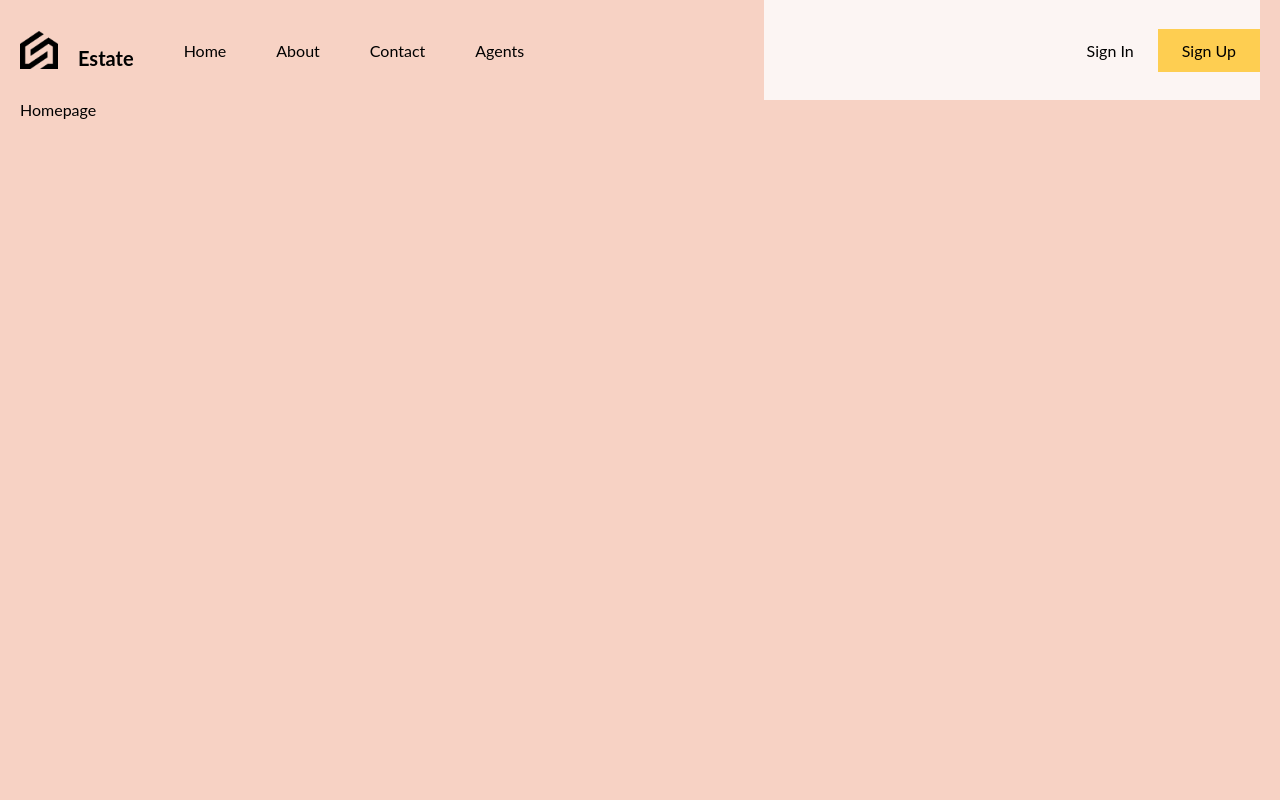
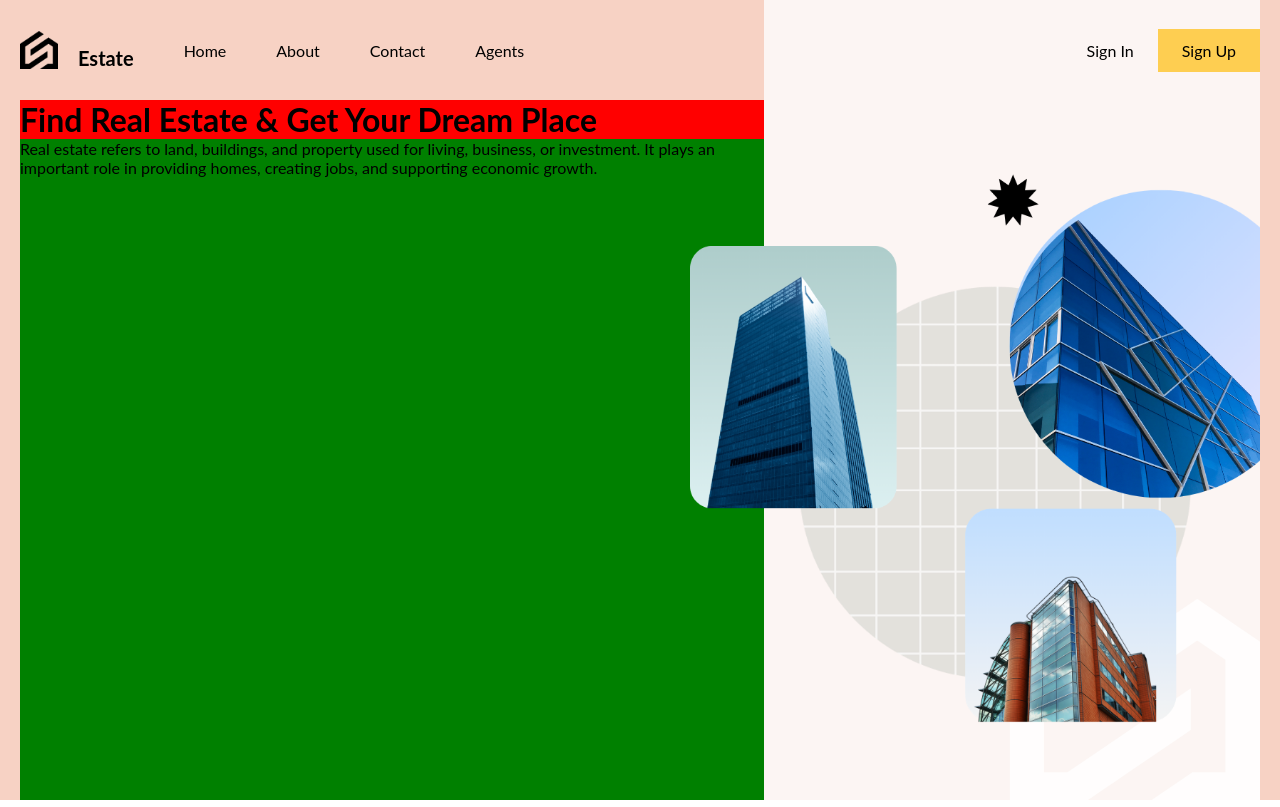
Before and after one commit to akshayyadav7667/Estate, a React (Vite) app in the folder client/: page / in a window 1280 px wide. Shown: the top 807 px of the page. Built offline with nearby package versions, Linux system fonts and the light colour scheme.

Commit message:
homepage setup

```diff
--- a/client/src/App.jsx
+++ b/client/src/App.jsx
@@ -6,8 +6,12 @@ import Homepage from "./routes/Homepage/Homepage";
 export default function App() {
   return (
     <div className="layout">
-      <Navbar />
-      <Homepage/>
+      <div className="navbar">
+        <Navbar />
+      </div>
+      <div className="content">
+        <Homepage />
+      </div>
     </div>
   );
 }
--- a/client/src/components/Navbar/Navbar.scss
+++ b/client/src/components/Navbar/Navbar.scss
@@ -109,6 +109,7 @@ nav{
       position: absolute;
       background-color: black;
       color: white;
+      height: 100vh;
       width: 50%;
       top: 0;
       right: -50%;
@@ -117,8 +118,9 @@ nav{
       align-items: center;
       justify-content: center;
       height: 100vh;
-      font-size: 22px;
+      font-size: 20px;
       transition: all 1s ease;
+
 
       &.active{
         right: 0;
@@ -127,6 +129,8 @@ nav{
       @include sm{
         a{
           display: initial;
+          // margin-top: 1px;
+          // background-color: red;
         }
       }
     }
--- a/client/src/layout.scss
+++ b/client/src/layout.scss
@@ -7,6 +7,8 @@
   margin-right: auto;
   padding-left: 20px;
   padding-right: 20px;
+  display: flex;
+  flex-direction: column;
 
   @include lg {
     background-color: rgb(247, 210, 196);
@@ -21,4 +23,10 @@
   @include sm {
     background-color: rgb(239, 200, 200);
   }
+
+  .content{
+    // background-color: rebeccapurple;
+    flex: 1;
+    // height: calc(100vh - 100px);
+  }
 }
--- a/client/src/routes/Homepage/Homepage.jsx
+++ b/client/src/routes/Homepage/Homepage.jsx
@@ -1,7 +1,25 @@
-import React from 'react'
+import React from "react";
+
+import "./Homepage.scss";
+import bg from "../../assets/bg.png";
 
 export default function Homepage() {
   return (
-    <div>Homepage</div>
-  )
+    <div className="homePage">
+      <div className="textContainer">
+        <din className="wrapper">
+          <h1 className="title">Find Real Estate & Get Your Dream Place </h1>
+          <p>
+            Real estate refers to land, buildings, and property used for living,
+            business, or investment. It plays an important role in providing
+            homes, creating jobs, and supporting economic growth.
+          </p>
+        </din>
+      </div>
+
+      <div className="imgContainer">
+        <img src={bg} />
+      </div>
+    </div>
+  );
 }
--- a/client/src/routes/Homepage/Homepage.scss
+++ b/client/src/routes/Homepage/Homepage.scss
@@ -0,0 +1,31 @@
+.homePage {
+  display: flex;
+  height: 100%;
+
+  .textContainer {
+    flex: 3;
+    background-color: green;
+
+    .wrapper {
+      padding-right: 100px;
+
+      h1 {
+        background-color: red;
+      }
+    }
+  }
+
+  .imgContainer {
+    flex: 2;
+    background-color: #fcf5f3;
+    position: relative;
+    display: flex;
+    align-items: center;
+
+    img {
+      width: 115%;
+      position: absolute;
+      right: 0;
+    }
+  }
+}
```
